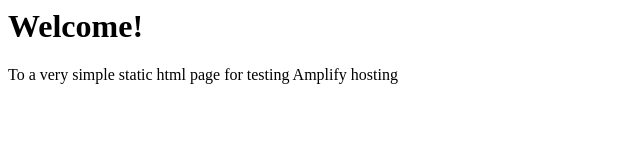
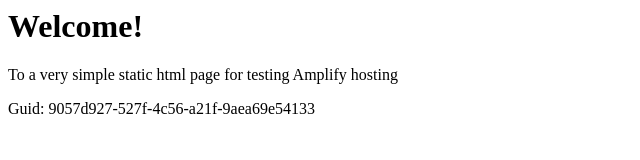
Before and after one commit to aws-aemilia-dub/Github-PR-Commit-Integration-Test-DoNotTouch-Gith-P5X5MO5I-v1-prod-eu-west-1, a website: page src/index.html in a window 1280 px wide. Shown: the whole page, without its empty margins (0-640 px from the left). Drawn offline with Linux system fonts and the light colour scheme.

Commit message:
commit from integ tests

```diff
--- a/src/index.html
+++ b/src/index.html
@@ -1,3 +1,5 @@
+
+
 <html lang="en">
 
 <head>
@@ -10,6 +12,6 @@
 <body>
     <h1>Welcome!</h1>
     <p>To a very simple static html page for testing Amplify hosting</p>
-</body>
+    <p>Guid: 9057d927-527f-4c56-a21f-9aea69e54133</p></body>
 
 </html>
```
